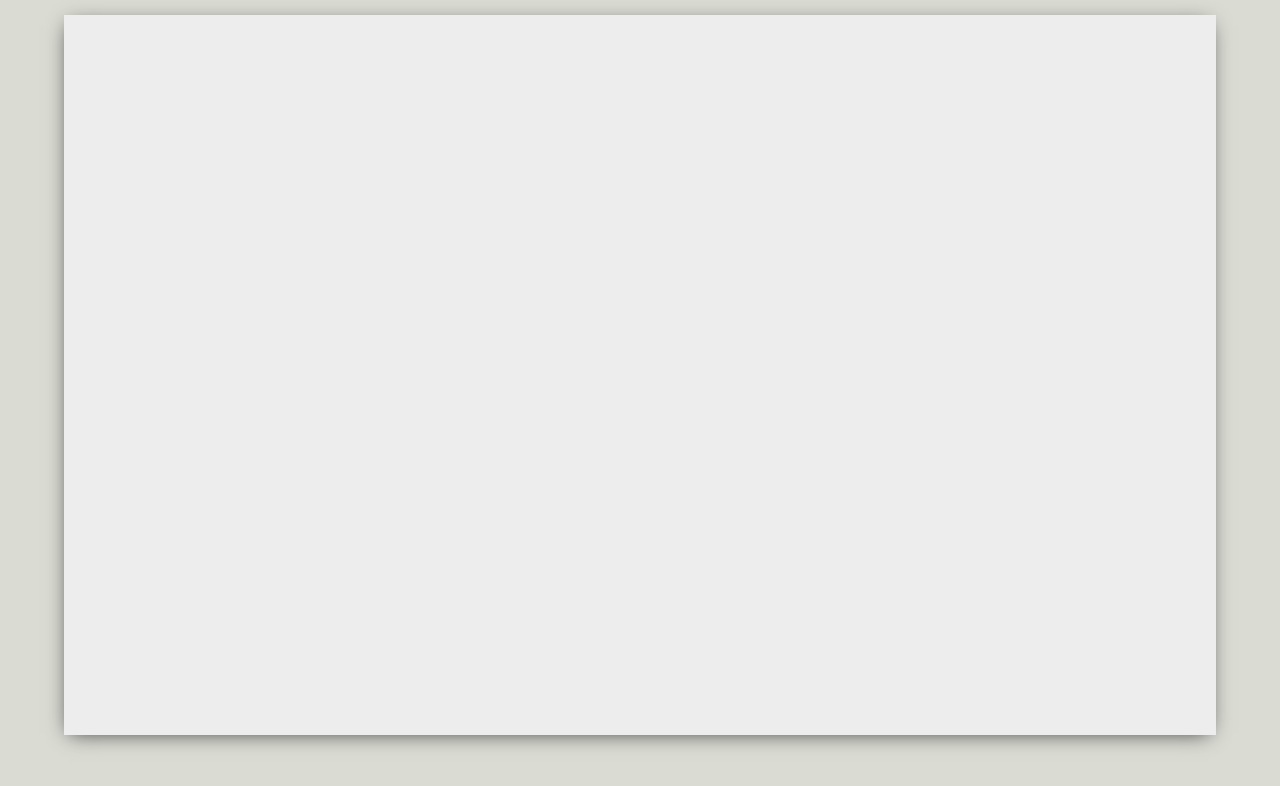
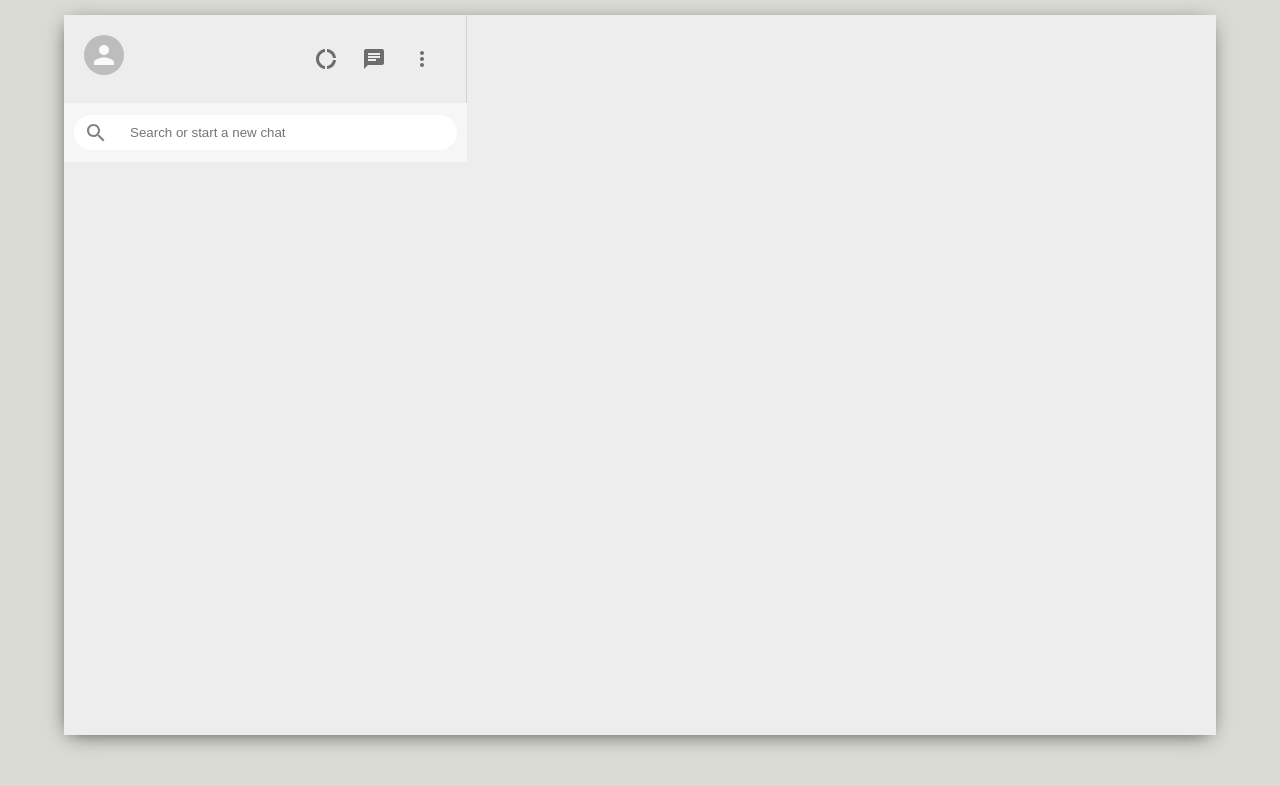
Before and after one commit to Hussain-7/Whatsapp-Clone, a React (Create React App) app: page / in a window 1280 px wide. Shown: the top 786 px of the page. Built offline with nearby package versions, Linux system fonts and the light colour scheme.

Commit message:
done with left section header and search bar ui

```diff
--- a/package.json
+++ b/package.json
@@ -4,6 +4,7 @@
   "private": true,
   "dependencies": {
     "@material-ui/core": "^4.11.4",
+    "@material-ui/icons": "^4.11.2",
     "@testing-library/jest-dom": "^5.11.4",
     "@testing-library/react": "^11.1.0",
     "@testing-library/user-event": "^12.1.10",
--- a/src/Sidebar.css
+++ b/src/Sidebar.css
@@ -0,0 +1,48 @@
+.sidebar {
+  display: flex;
+  flex-direction: column;
+  flex: 0.35;
+}
+.sidebar__search {
+  display: flex;
+  align-items: center;
+  background-color: #f6f6f6;
+  height: 39px;
+  padding: 10px;
+}
+
+.sidebar__searchContainer {
+  display: flex;
+  align-items: center;
+  background-color: white;
+  width: 100%;
+  height: 35px;
+  border-radius: 20px;
+}
+.sidebar__searchContainer > .MuiSvgIcon-root {
+  color: gray;
+  padding: 10px;
+}
+
+.sidebar__searchContainer > input {
+  border: none;
+  margin-left: 10px;
+}
+.sidebar__header {
+  display: flex;
+  justify-content: space-between;
+  padding: 20px;
+  border-right: 1px solid lightgray;
+}
+
+.sidebar__headerRight {
+  display: flex;
+  align-items: center;
+  justify-content: space-around;
+  min-width: 10vw;
+}
+
+.sidebar__headerRight > .MuiSvgIcon-root {
+  margin-right: 2vw;
+  font-size: 24px !important;
+}
--- a/src/Sidebar.js
+++ b/src/Sidebar.js
@@ -1,10 +1,31 @@
+import { Avatar, IconButton } from "@material-ui/core";
+import { Chat, DonutLarge, MoreVert, SearchOutlined } from "@material-ui/icons";
 import React from "react";
 import "./Sidebar.css";
 const Sidebar = () => {
   return (
     <div className="sidebar">
-      <div className="sidebar__header"></div>
-      <div className="sidebar__search"></div>
+      <div className="sidebar__header">
+        <Avatar />
+        <div className="sidebar__headerRight">
+          <IconButton>
+            <DonutLarge />
+          </IconButton>
+          <IconButton>
+            <Chat />
+          </IconButton>
+          <IconButton>
+            <MoreVert />
+          </IconButton>
+        </div>
+      </div>
+
+      <div className="sidebar__search">
+        <div className="sidebar__searchContainer">
+          <SearchOutlined />
+          <input placeholder="Search or start a new chat" />
+        </div>
+      </div>
       <div className="sidebar__chats"></div>
     </div>
   );
```
Also changed, not shown: 1 other file (tests, documents, lock files or other folders).
